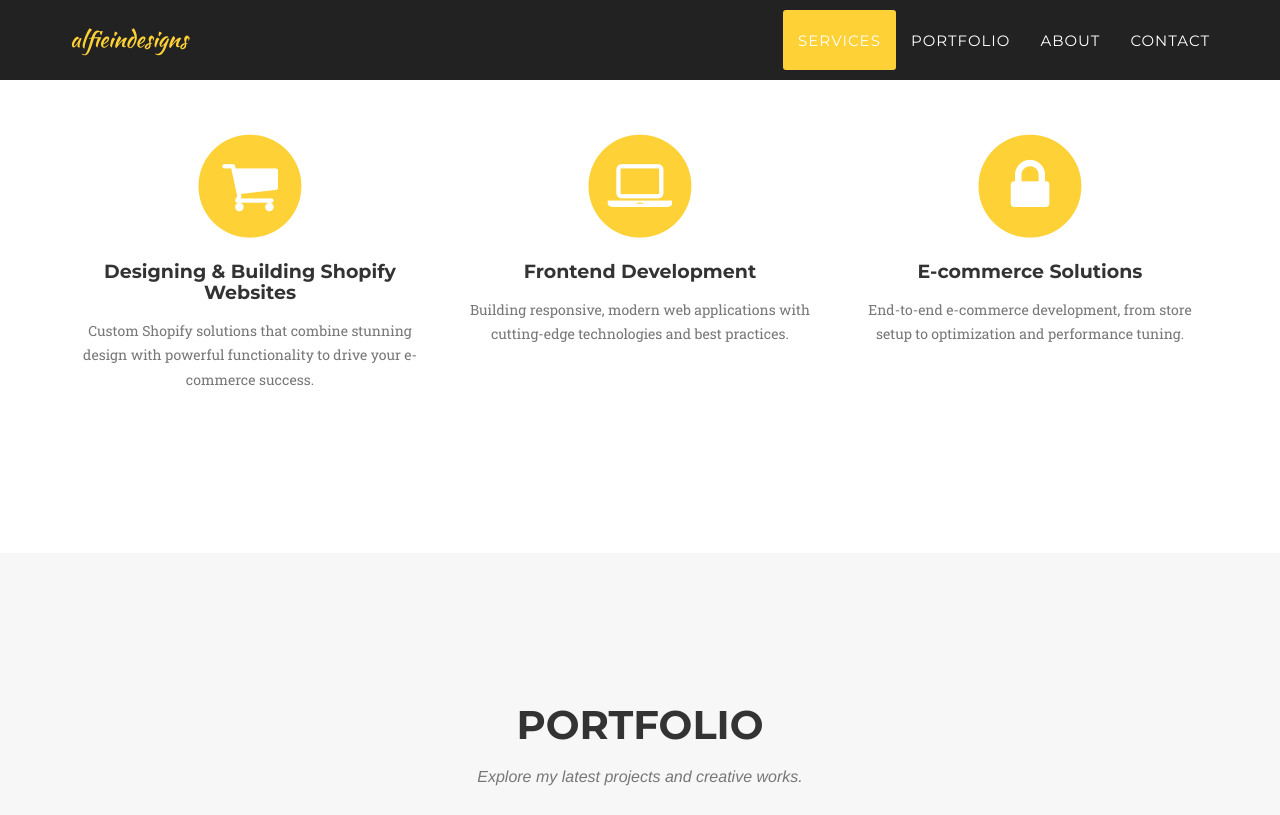
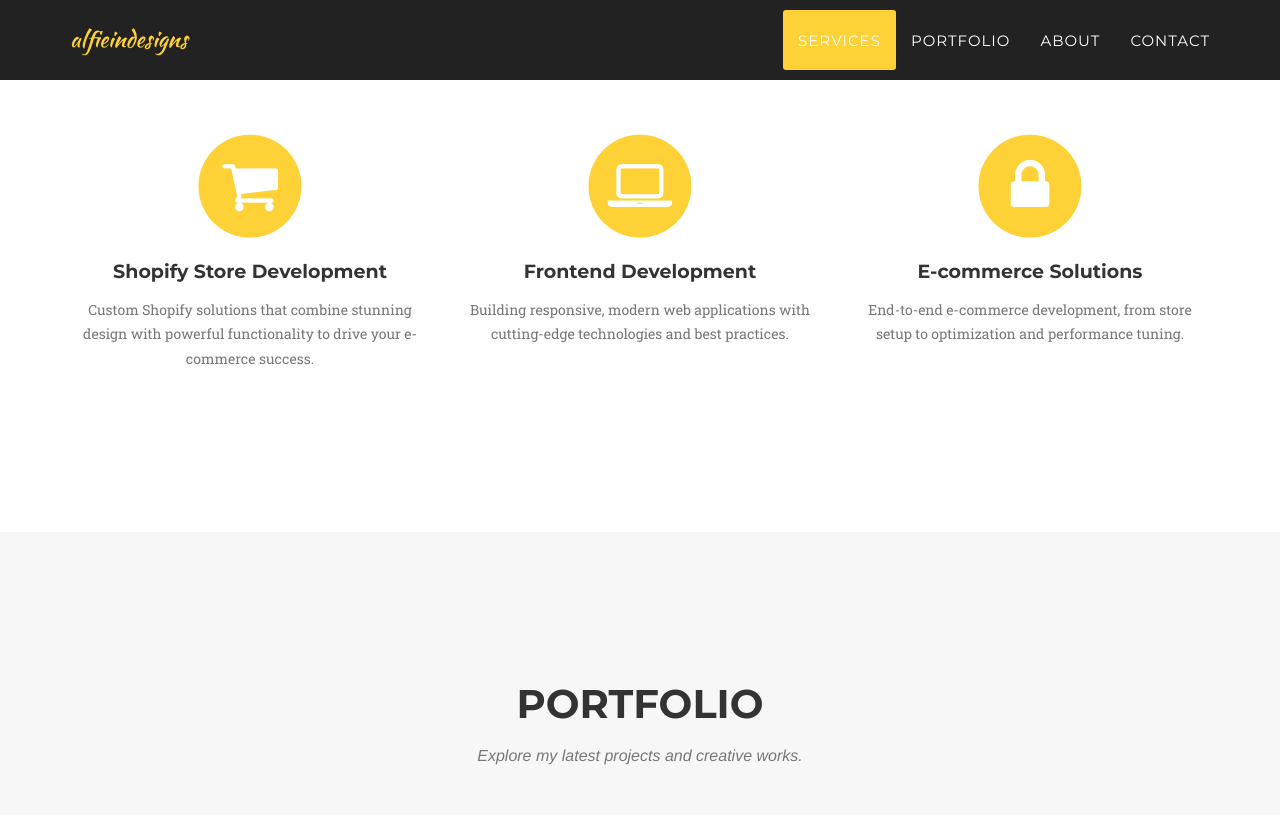
Before and after one commit to alfieindesigns/alfieindesigns.github.io, a Jekyll site: the page built from _posts/2014-07-18-project-1.markdown, in a window 1280 px wide and 900 px high, scrolled down 995 px, cut to the strip 0-815 px from the top of the window. Built offline with Jekyll 4.4.1, drawn with Linux system fonts in a browser that asks for light colours; some web fonts are replaced; some of the changed text lies outside the part shown.

Commit message:
completed

```diff
--- a/_includes/contact.html
+++ b/_includes/contact.html
@@ -6,7 +6,7 @@
                     <h3 class="section-subheading text-muted">Ready to transform your digital presence? I'd love to hear about your project.</h3>
                 </div>
             </div>
-            <div class="row">
+            <!-- <div class="row">
                 <div class="col-lg-12">
                     <form name="sentMessage" id="contactForm" novalidate>
                         <div class="row">
@@ -38,6 +38,11 @@
                         </div>
                     </form>
                 </div>
+            </div> -->
+            <div class="row">
+                <div class="col-lg-12 text-center">
+                    <a href="mailto:alfienollora@gmail.com" class="btn btn-xl">Get in Touch</a>
+                </div>
             </div>
         </div>
     </section>
--- a/_includes/footer.html
+++ b/_includes/footer.html
@@ -2,7 +2,8 @@
         <div class="container">
             <div class="row">
                 <div class="col-md-4">
-                    <span class="copyright">Copyright &copy; {{ site.title }} {{ 'now' | date: "%Y" }}</span>
+                    <!-- <span class="copyright">Copyright &copy; {{ site.title }} {{ 'now' | date: "%Y" }}</span> -->
+                    <span class="copyright">Copyright &copy; {{ 'now' | date: "%Y" }} &middot; alfieindesigns</span>
                 </div>
                 <div class="col-md-4">
                     <ul class="list-inline social-buttons">
--- a/_includes/services.html
+++ b/_includes/services.html
@@ -13,7 +13,7 @@
                         <i class="fa fa-circle fa-stack-2x text-primary"></i>
                         <i class="fa fa-shopping-cart fa-stack-1x fa-inverse"></i>
                     </span>
-                    <h4 class="service-heading">Designing & Building Shopify Websites</h4>
+                    <h4 class="service-heading">Shopify Store Development</h4>
                     <p class="text-muted">Custom Shopify solutions that combine stunning design with powerful functionality to drive your e-commerce success.</p>
                 </div>
                 <div class="col-md-4">
```
